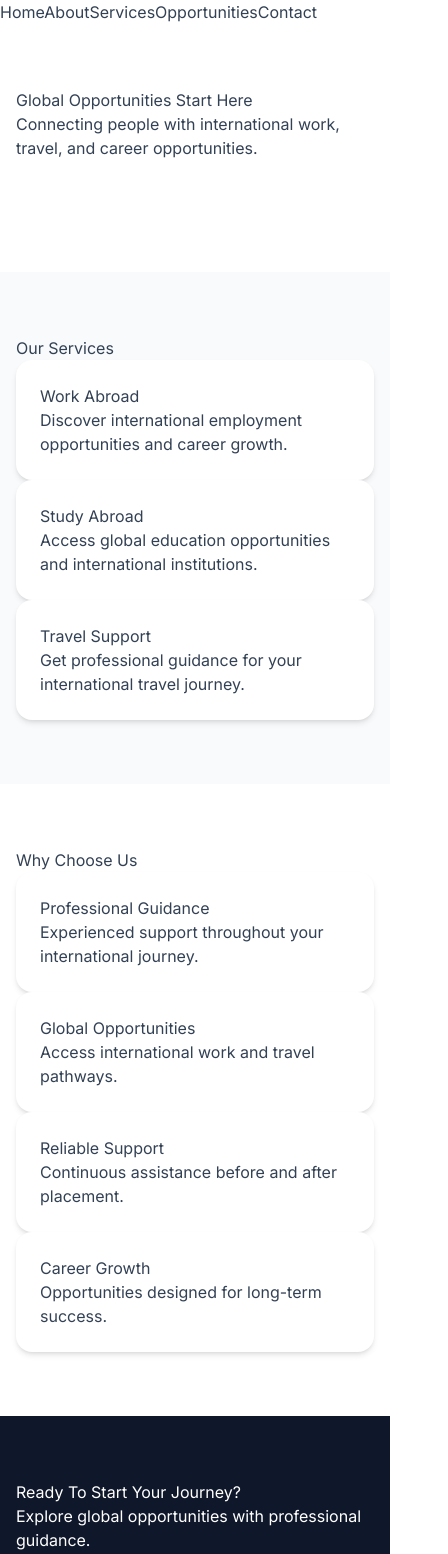
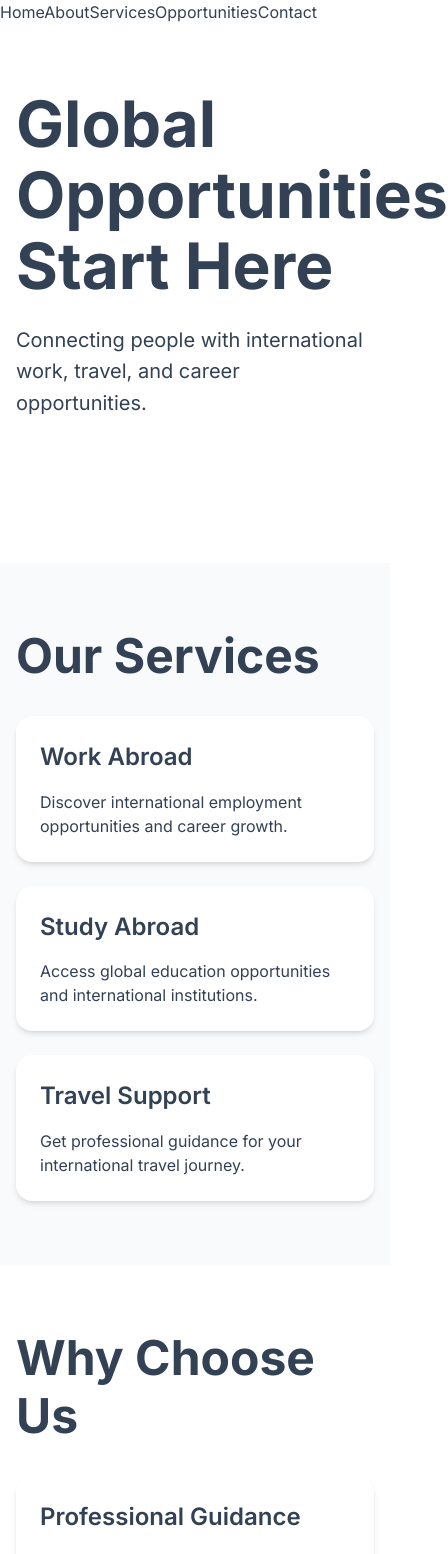
Before and after one commit to ericbalaile/Balaile-Tech-Lab, a React (Vite) app: page / in a window 390 px wide. Shown: the top 1554 px of the page, 448 px wide, since content can reach past the window. Built offline with nearby package versions, Linux system fonts and the light colour scheme.

Commit message:
Improve homepage responsive layout

```diff
--- a/src/pages/Home.jsx
+++ b/src/pages/Home.jsx
@@ -49,75 +49,85 @@ function Home() {
     <main>
       <Section>
         <Container>
-          <h1>
+          <div>
+            <h1 className="text-4xl font-bold md:text-6xl">
               Global Opportunities Start Here
             </h1>
 
-          <p>
+            <p className="mt-6 text-lg">
               Connecting people with international
               work, travel, and career opportunities.
             </p>
 
+            <div className="mt-8">
               <Button variant="primary">
                 Explore Opportunities
               </Button>
+            </div>
+          </div>
         </Container>
       </Section>
 
       <Section background="light">
         <Container>
-          <h2>
+          <h2 className="mb-8 text-3xl font-bold">
             Our Services
           </h2>
 
+          <div className="grid gap-6 md:grid-cols-3">
             {services.map((service) => (
               <Card key={service.title}>
-              <h3>
+                <h3 className="text-xl font-semibold">
                   {service.title}
                 </h3>
 
-              <p>
+                <p className="mt-4">
                   {service.description}
                 </p>
               </Card>
             ))}
+          </div>
         </Container>
       </Section>
 
       <Section>
         <Container>
-          <h2>
+          <h2 className="mb-8 text-3xl font-bold">
             Why Choose Us
           </h2>
 
+          <div className="grid gap-6 md:grid-cols-2">
             {whyChooseUs.map((item) => (
               <Card key={item.title}>
-              <h3>
+                <h3 className="text-xl font-semibold">
                   {item.title}
                 </h3>
 
-              <p>
+                <p className="mt-4">
                   {item.description}
                 </p>
               </Card>
             ))}
+          </div>
         </Container>
       </Section>
 
       <Section background="dark">
         <Container>
-          <h2>
+          <h2 className="text-3xl font-bold">
             Ready To Start Your Journey?
           </h2>
 
-          <p>
+          <p className="mt-4">
             Explore global opportunities with
             professional guidance.
           </p>
 
+          <div className="mt-8">
             <Button variant="primary">
               Get Started
             </Button>
+          </div>
         </Container>
       </Section>
     </main>
```
Lines whose indentation alone changed are shown as unchanged.
